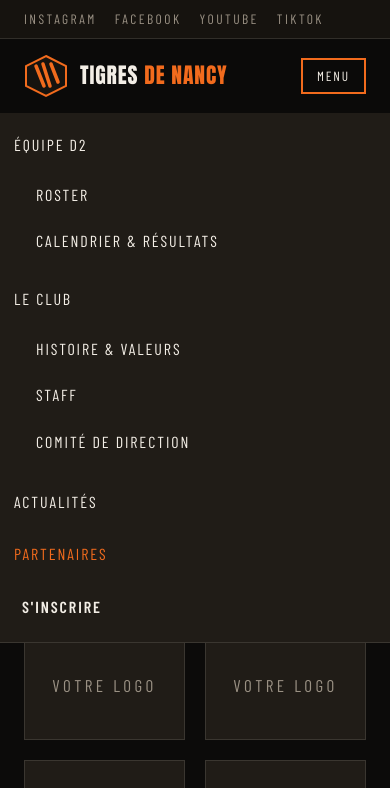
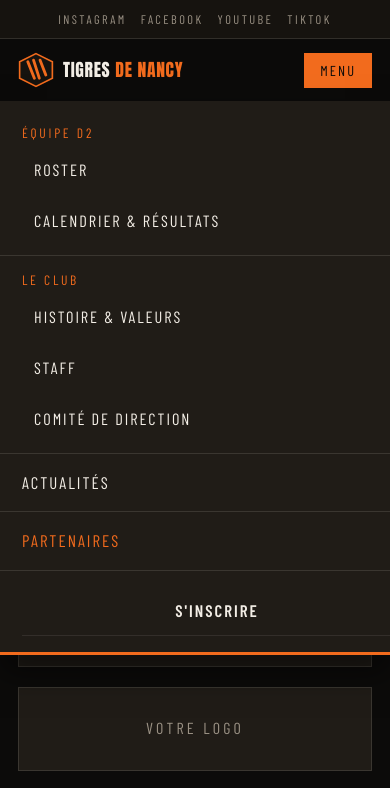
Before and after one commit to Emile02/tigres-nancy-site, a plain HTML site: page partenaires.html in a window 390 px wide. Both pictures are taken after a click on the button "MENU". Shown: the top 788 px of the page. Drawn offline with nearby package versions, Linux system fonts and the light colour scheme.

Commit message:
Amélioration du responsive mobile (menu, hero, tableaux, footer, zones tactiles)

```diff
--- a/assets/css/style.css
+++ b/assets/css/style.css
@@ -612,6 +612,21 @@ a:focus-visible {
 }
 
 @media (max-width: 720px) {
+  body { font-size: 16px; }
+  .container { padding: 0 18px; }
+
+  /* --- Topbar --- */
+  .topbar__devise { display: none; }
+  .topbar .container { justify-content: center; }
+  .topbar__social { gap: 14px; font-size: 0.78rem; }
+
+  /* --- Header / menu mobile --- */
+  .header .container { min-height: 62px; }
+  .logo { font-size: 1.1rem; gap: 9px; }
+  .logo__badge { width: 36px; height: 36px; }
+  .burger { display: block; padding: 7px 14px; font-size: 0.9rem; }
+  .burger[aria-expanded="true"] { background: var(--orange); color: var(--noir); }
+
   .nav {
     display: none;
     position: absolute;
@@ -621,16 +636,92 @@ a:focus-visible {
     background: var(--carbone);
     flex-direction: column;
     align-items: stretch;
-    border-bottom: 1px solid var(--ligne);
-    padding: 12px 0;
+    gap: 0;
+    border-bottom: 3px solid var(--orange);
+    padding: 8px 0 16px;
+    max-height: calc(100vh - 100px);
+    overflow-y: auto;
+    box-shadow: 0 18px 30px rgba(0, 0, 0, 0.5);
   }
   .nav.ouvert { display: flex; }
-  .nav__sous { position: static; display: flex; border: none; padding-left: 18px; }
-  .burger { display: block; }
-  .topbar__devise { display: none; }
+
+  /* zones tactiles généreuses + séparateurs */
+  .nav > a,
+  .nav .nav__parent {
+    display: block;
+    width: 100%;
+    text-align: left;
+    padding: 15px 22px;
+    font-size: 1.05rem;
+    border-bottom: 1px solid var(--ligne);
+  }
+  .nav__item { border-bottom: 1px solid var(--ligne); }
+  .nav__item .nav__parent {
+    border-bottom: none;
+    color: var(--orange);
+    letter-spacing: 0.2em;
+    font-size: 0.85rem;
+    padding-bottom: 4px;
+    pointer-events: none; /* simple intitulé de groupe sur mobile */
+  }
+  .nav__sous {
+    position: static;
+    display: flex;
+    border: none;
+    padding: 0 0 8px;
+    background: transparent;
+  }
+  .nav__sous a { padding: 12px 34px; font-size: 1.02rem; }
+  .nav .btn { margin: 16px 22px 0; text-align: center; }
+
+  /* --- Hero --- */
+  .hero__inner { padding: 56px 0 64px; }
+  .hero__saison { font-size: 0.82rem; letter-spacing: 0.22em; }
+  .hero p { font-size: 1.05rem; margin: 20px 0 30px; }
+  .hero::after {
+    /* griffe réduite mais conservée : l'identité reste visible sur mobile */
+    display: block;
+    right: -190px;
+    top: -160px;
+    width: 380px;
+    height: 380px;
+    opacity: 0.55;
+  }
+  .hero__actions { flex-direction: column; align-items: stretch; }
+  .hero__actions .btn { text-align: center; }
+
+  /* --- Sections & grilles --- */
+  .section { padding: 56px 0; }
+  .section__head { margin-bottom: 36px; }
   .matchs, .equipes { grid-template-columns: 1fr; }
-  .roster { grid-template-columns: 1fr 1fr; }
-  .hero__inner { padding: 72px 0 84px; }
-  .hero::after { display: none; }
-  .section { padding: 64px 0; }
+  .roster { grid-template-columns: 1fr 1fr; gap: 12px; }
+  .joueur { padding: 18px 16px; }
+  .chiffres { gap: 24px; }
+  .chiffre .display { font-size: 2.1rem; }
+  .histoire__visuel { aspect-ratio: 16 / 9; }
+
+  /* --- CTA inscription --- */
+  .cta-inscription { padding: 52px 0; }
+  .cta-inscription .container {
+    flex-direction: column;
+    align-items: flex-start;
+    gap: 24px;
+  }
+  .cta-inscription .btn { width: 100%; text-align: center; }
+
+  /* --- Tableaux : défilement fluide --- */
+  .tableau { min-width: 560px; }
+  .tableau th, .tableau td { padding: 12px 12px; font-size: 0.95rem; }
+
+  /* --- Footer --- */
+  .footer { padding: 52px 0 24px; }
+  .footer__grid { grid-template-columns: 1fr; gap: 30px; margin-bottom: 40px; }
+  .footer__legal { flex-direction: column; align-items: flex-start; gap: 6px; }
 }
+
+@media (max-width: 400px) {
+  .roster { grid-template-columns: 1fr; }
+  .partenaires { grid-template-columns: 1fr; }
+  .partenaire { min-height: 84px; }
+  h1 { font-size: clamp(2.4rem, 12vw, 3rem); }
+}
--- a/assets/js/main.js
+++ b/assets/js/main.js
@@ -7,6 +7,20 @@
     burger.addEventListener("click", function () {
       var ouvert = nav.classList.toggle("ouvert");
       burger.setAttribute("aria-expanded", ouvert ? "true" : "false");
+    });
+    // Referme le menu après avoir tapé un lien, ou avec Échap
+    nav.addEventListener("click", function (e) {
+      if (e.target.closest("a")) {
+        nav.classList.remove("ouvert");
+        burger.setAttribute("aria-expanded", "false");
+      }
+    });
+    document.addEventListener("keydown", function (e) {
+      if (e.key === "Escape" && nav.classList.contains("ouvert")) {
+        nav.classList.remove("ouvert");
+        burger.setAttribute("aria-expanded", "false");
+        burger.focus();
+      }
     });
   }
 
```
